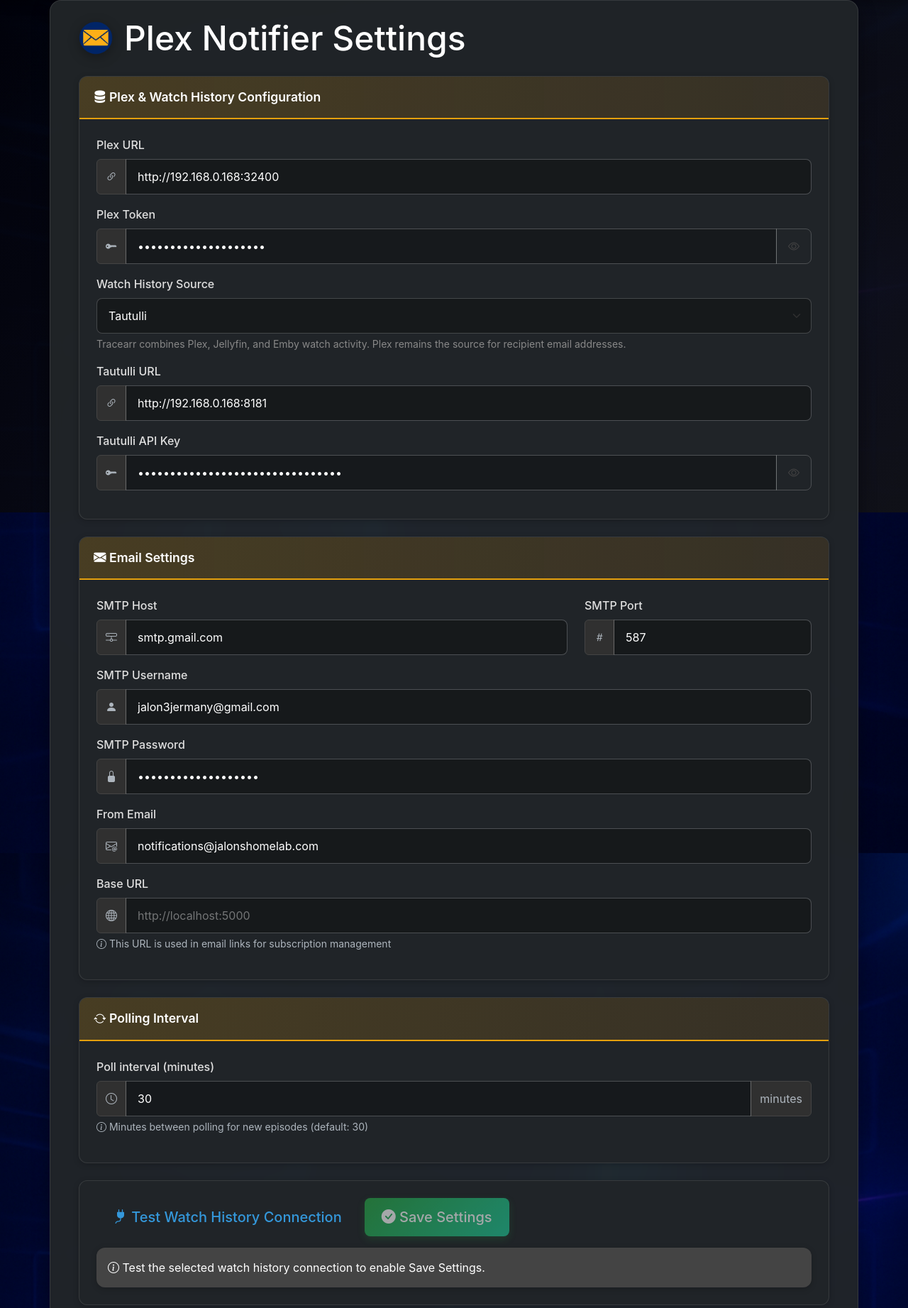
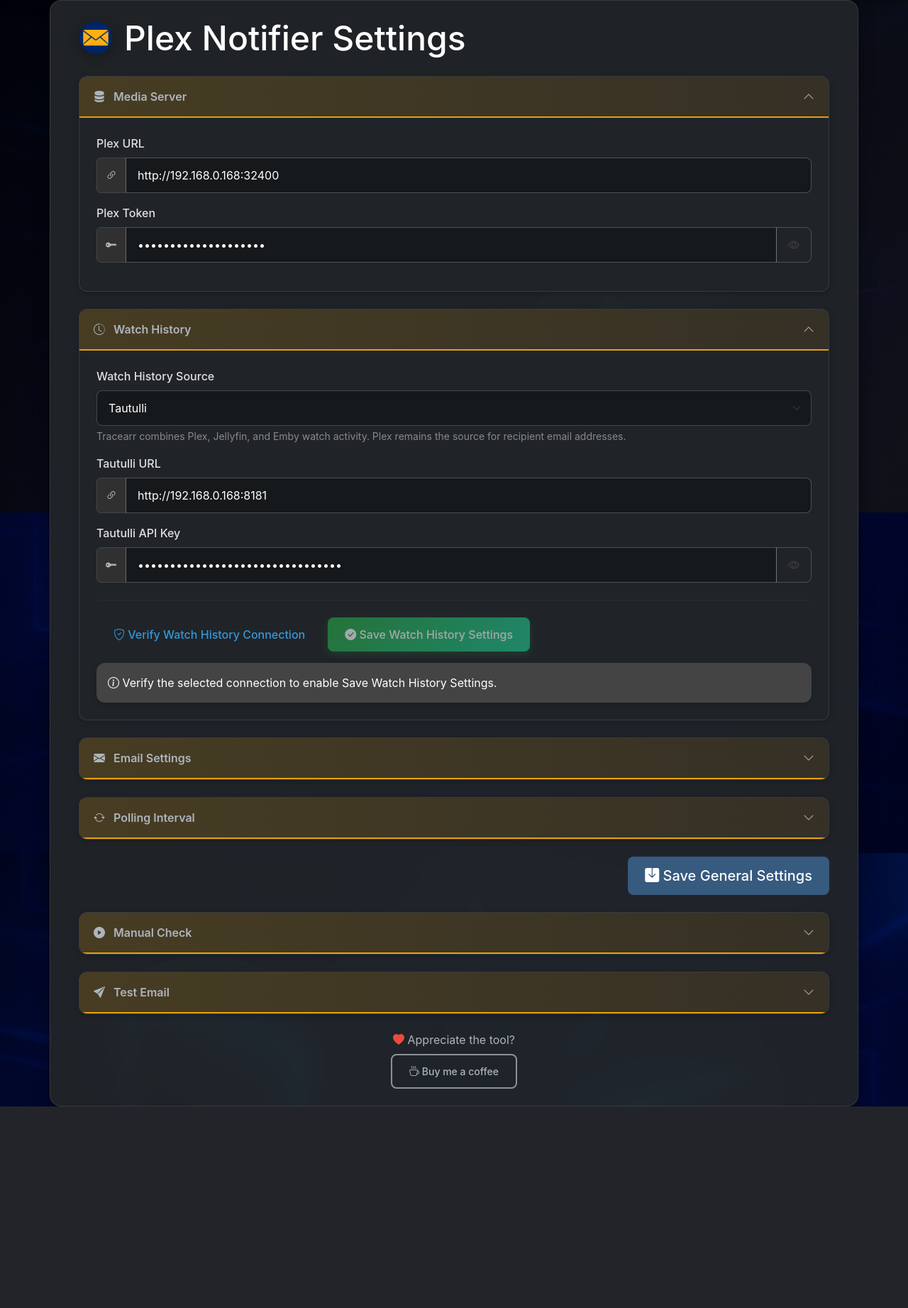
Before and after one commit to jjermany/plex-notifier, a Flask app: page /settings in a window 1280 px wide. Shown: the part 78-1921 px from the top of the page at 71% size. After the commit the page ends 1637 px from the top, so only its background shows below. Run offline with Flask 3, Linux system fonts and the light colour scheme; the visitor is signed in with stand-in values (Sample User, id 1); parts of the project's set-up code (start-up, migrations or seed data) failed here and were passed over; some libraries are stand-ins or nearby versions.

Commit message:
Refactor settings page to improve watch history connection verification and UI layout

```diff
--- a/notifier_app/static/css/main.css
+++ b/notifier_app/static/css/main.css
@@ -621,3 +621,25 @@ body.auth-page::before {
   font-family: ui-monospace, SFMono-Regular, Menlo, Monaco, Consolas, monospace;
   font-size: 0.75rem;
 }
+.settings-section-toggle {
+  color: var(--bs-light);
+  padding: 1rem 1.25rem;
+  border: 0;
+  border-radius: 0;
+  font-weight: 600;
+}
+
+.settings-section-toggle:hover,
+.settings-section-toggle:focus {
+  color: var(--plex-orange);
+  background-color: rgba(255, 255, 255, 0.04);
+  box-shadow: none;
+}
+
+.settings-section-toggle .collapse-icon {
+  transition: transform 0.2s ease;
+}
+
+.settings-section-toggle[aria-expanded="true"] .collapse-icon {
+  transform: rotate(180deg);
+}
--- a/notifier_app/static/js/main.js
+++ b/notifier_app/static/js/main.js
@@ -230,7 +230,7 @@ function initSettingsPage() {
       }
       setWatchHistoryTestState(
         false,
-        'Connection settings changed. Test the watch history connection again to enable Save Settings.',
+        'Connection settings changed. Verify again to enable Save Watch History Settings.',
         'secondary'
       );
     };
@@ -300,15 +300,18 @@ function initSettingsPage() {
     }
 
     settingsForm.addEventListener('submit', function(e) {
+      const saveAction = e.submitter ? e.submitter.value : 'general';
+      const savingWatchHistory = saveAction === 'watch_history';
+
       // Clear previous errors
       const fields = settingsForm.querySelectorAll('.form-control');
       fields.forEach(field => clearFieldError(field));
 
       let isValid = true;
 
-      if (!watchHistoryTested) {
+      if (savingWatchHistory && !watchHistoryTested) {
         e.preventDefault();
-        showToast('Test the watch history connection before saving settings.', 'warning');
+        showToast('Verify the watch history connection before saving it.', 'warning');
         return false;
       }
 
@@ -372,7 +375,7 @@ function initSettingsPage() {
       }
 
       // Disable submit button
-      const submitBtn = settingsForm.querySelector('button[type="submit"]');
+      const submitBtn = e.submitter || settingsForm.querySelector('button[type="submit"]');
       setButtonLoading(submitBtn);
     });
   }
--- a/notifier_app/templates/settings.html
+++ b/notifier_app/templates/settings.html
@@ -86,11 +86,20 @@
           novalidate>
       {{ form.hidden_tag() }}
 
-      <!-- Plex & Watch History Card -->
+      <!-- Media Server Card -->
       <div class="card mb-4">
-        <div class="card-header">
-          <i class="bi bi-server"></i> Plex &amp; Watch History Configuration
+        <div class="card-header p-0">
+          <button class="btn settings-section-toggle w-100 text-start d-flex align-items-center justify-content-between"
+                  type="button"
+                  data-bs-toggle="collapse"
+                  data-bs-target="#mediaServerSettings"
+                  aria-expanded="true"
+                  aria-controls="mediaServerSettings">
+            <span><i class="bi bi-server me-2"></i> Media Server</span>
+            <i class="bi bi-chevron-down collapse-icon"></i>
+          </button>
         </div>
+        <div id="mediaServerSettings" class="collapse show">
         <div class="card-body">
           <!-- Plex URL -->
           <div class="mb-3">
@@ -127,6 +136,25 @@
             {% endif %}
           </div>
 
+        </div>
+        </div>
+      </div>
+
+      <!-- Watch History Card -->
+      <div class="card mb-4">
+        <div class="card-header p-0">
+          <button class="btn settings-section-toggle w-100 text-start d-flex align-items-center justify-content-between"
+                  type="button"
+                  data-bs-toggle="collapse"
+                  data-bs-target="#watchHistorySettings"
+                  aria-expanded="true"
+                  aria-controls="watchHistorySettings">
+            <span><i class="bi bi-clock-history me-2"></i> Watch History</span>
+            <i class="bi bi-chevron-down collapse-icon"></i>
+          </button>
+        </div>
+        <div id="watchHistorySettings" class="collapse show">
+        <div class="card-body">
           <!-- Watch History Source -->
           <div class="mb-3">
             {{ form.watch_history_source.label(class="form-label text-white") }}
@@ -214,14 +242,52 @@
             </div>
           </div>
           </div>
+
+          <hr class="border-secondary my-4">
+          <div class="d-flex flex-wrap gap-2 align-items-center">
+            <button type="button"
+                    class="btn btn-outline-info hover-lift"
+                    id="testWatchHistoryBtn">
+              <i class="bi bi-shield-check"></i> Verify Watch History Connection
+            </button>
+            <button type="submit"
+                    name="save_action"
+                    value="watch_history"
+                    class="btn btn-success hover-lift"
+                    id="saveSettingsBtn"
+                    {% if not watch_history_tested %}disabled{% endif %}>
+              <i class="bi bi-check-circle-fill"></i> Save Watch History Settings
+            </button>
+          </div>
+          <div id="watchHistoryTestStatus"
+               class="alert mt-3 mb-0 {{ 'alert-success' if watch_history_tested else 'alert-secondary' }}"
+               role="status">
+            {% if watch_history_tested %}
+              <i class="bi bi-check-circle-fill"></i>
+              Connection verified. Watch history settings can be saved.
+            {% else %}
+              <i class="bi bi-info-circle"></i>
+              Verify the selected connection to enable Save Watch History Settings.
+            {% endif %}
+          </div>
+        </div>
         </div>
       </div>
 
       <!-- Email Settings Card -->
       <div class="card mb-4">
-        <div class="card-header">
-          <i class="bi bi-envelope-fill"></i> Email Settings
+        <div class="card-header p-0">
+          <button class="btn settings-section-toggle w-100 text-start d-flex align-items-center justify-content-between"
+                  type="button"
+                  data-bs-toggle="collapse"
+                  data-bs-target="#emailSettings"
+                  aria-expanded="false"
+                  aria-controls="emailSettings">
+            <span><i class="bi bi-envelope-fill me-2"></i> Email Settings</span>
+            <i class="bi bi-chevron-down collapse-icon"></i>
+          </button>
         </div>
+        <div id="emailSettings" class="collapse">
         <div class="card-body">
           <div class="row mb-3">
             <div class="col-md-8">
@@ -318,13 +384,23 @@
             {% endif %}
           </div>
         </div>
+        </div>
       </div>
 
       <!-- Poll Interval Card -->
       <div class="card mb-4">
-        <div class="card-header">
-          <i class="bi bi-arrow-repeat"></i> Polling Interval
+        <div class="card-header p-0">
+          <button class="btn settings-section-toggle w-100 text-start d-flex align-items-center justify-content-between"
+                  type="button"
+                  data-bs-toggle="collapse"
+                  data-bs-target="#pollingSettings"
+                  aria-expanded="false"
+                  aria-controls="pollingSettings">
+            <span><i class="bi bi-arrow-repeat me-2"></i> Polling Interval</span>
+            <i class="bi bi-chevron-down collapse-icon"></i>
+          </button>
         </div>
+        <div id="pollingSettings" class="collapse">
         <div class="card-body">
           <div class="mb-3">
             {{ form.notify_interval.label(class="form-label text-white") }}
@@ -345,44 +421,34 @@
             {% endif %}
           </div>
         </div>
+        </div>
       </div>
 
-      <!-- Test and Save Buttons -->
-      <div class="card mb-4">
-        <div class="card-body text-start">
-          <div class="d-flex flex-wrap gap-2 align-items-center">
-          <button type="button"
-                  class="btn btn-outline-info btn-lg hover-lift"
-                  id="testWatchHistoryBtn">
-            <i class="bi bi-plug-fill"></i> Test Watch History Connection
-          </button>
-          <button type="submit"
-                  class="btn btn-success btn-lg hover-lift"
-                  id="saveSettingsBtn"
-                  {% if not watch_history_tested %}disabled{% endif %}>
-            <i class="bi bi-check-circle-fill"></i> Save Settings
-          </button>
-          </div>
-          <div id="watchHistoryTestStatus"
-               class="alert mt-3 mb-0 {{ 'alert-success' if watch_history_tested else 'alert-secondary' }}"
-               role="status">
-            {% if watch_history_tested %}
-              <i class="bi bi-check-circle-fill"></i>
-              Watch history connection verified. Settings can be saved.
-            {% else %}
-              <i class="bi bi-info-circle"></i>
-              Test the selected watch history connection to enable Save Settings.
-            {% endif %}
-          </div>
-        </div>
+      <div class="d-flex justify-content-end mb-4">
+        <button type="submit"
+                name="save_action"
+                value="general"
+                class="btn btn-primary btn-lg hover-lift"
+                id="saveGeneralSettingsBtn">
+          <i class="bi bi-save-fill"></i> Save General Settings
+        </button>
       </div>
     </form>
 
     <!-- Manual Check Card -->
     <div class="card mb-4">
-      <div class="card-header">
-        <i class="bi bi-play-circle-fill"></i> Manual Check
+      <div class="card-header p-0">
+        <button class="btn settings-section-toggle w-100 text-start d-flex align-items-center justify-content-between"
+                type="button"
+                data-bs-toggle="collapse"
+                data-bs-target="#manualCheckSettings"
+                aria-expanded="false"
+                aria-controls="manualCheckSettings">
+          <span><i class="bi bi-play-circle-fill me-2"></i> Manual Check</span>
+          <i class="bi bi-chevron-down collapse-icon"></i>
+        </button>
       </div>
+      <div id="manualCheckSettings" class="collapse">
       <div class="card-body">
         <form method="post" action="{{ url_for('run_check') }}" id="runForm">
           {{ manual_check_form.hidden_tag() }}
@@ -403,13 +469,23 @@
           </button>
         </form>
       </div>
+      </div>
     </div>
 
     <!-- Test Email Card -->
     <div class="card mb-4">
-      <div class="card-header">
-        <i class="bi bi-send-fill"></i> Test Email
+      <div class="card-header p-0">
+        <button class="btn settings-section-toggle w-100 text-start d-flex align-items-center justify-content-between"
+                type="button"
+                data-bs-toggle="collapse"
+                data-bs-target="#testEmailSettings"
+                aria-expanded="false"
+                aria-controls="testEmailSettings">
+          <span><i class="bi bi-send-fill me-2"></i> Test Email</span>
+          <i class="bi bi-chevron-down collapse-icon"></i>
+        </button>
       </div>
+      <div id="testEmailSettings" class="collapse">
       <div class="card-body">
         <form method="post" action="{{ url_for('send_test_email') }}" id="testForm">
           {{ test_form.hidden_tag() }}
@@ -432,6 +508,7 @@
           </button>
         </form>
       </div>
+      </div>
     </div>
 
     <!-- Donation Button -->
```
Also changed, not shown: notifier_app/webapp.py (+41 -14 lines), tests/test_watch_history_settings_gate.py (+19 -5 lines), README.md.
